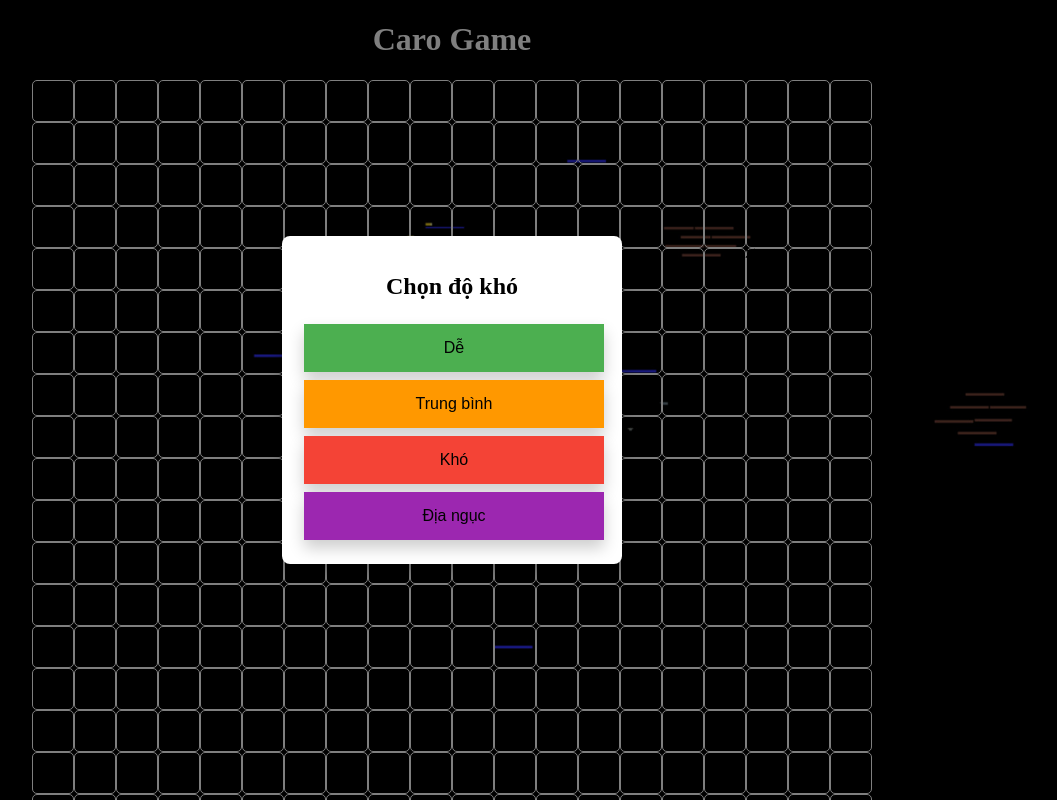
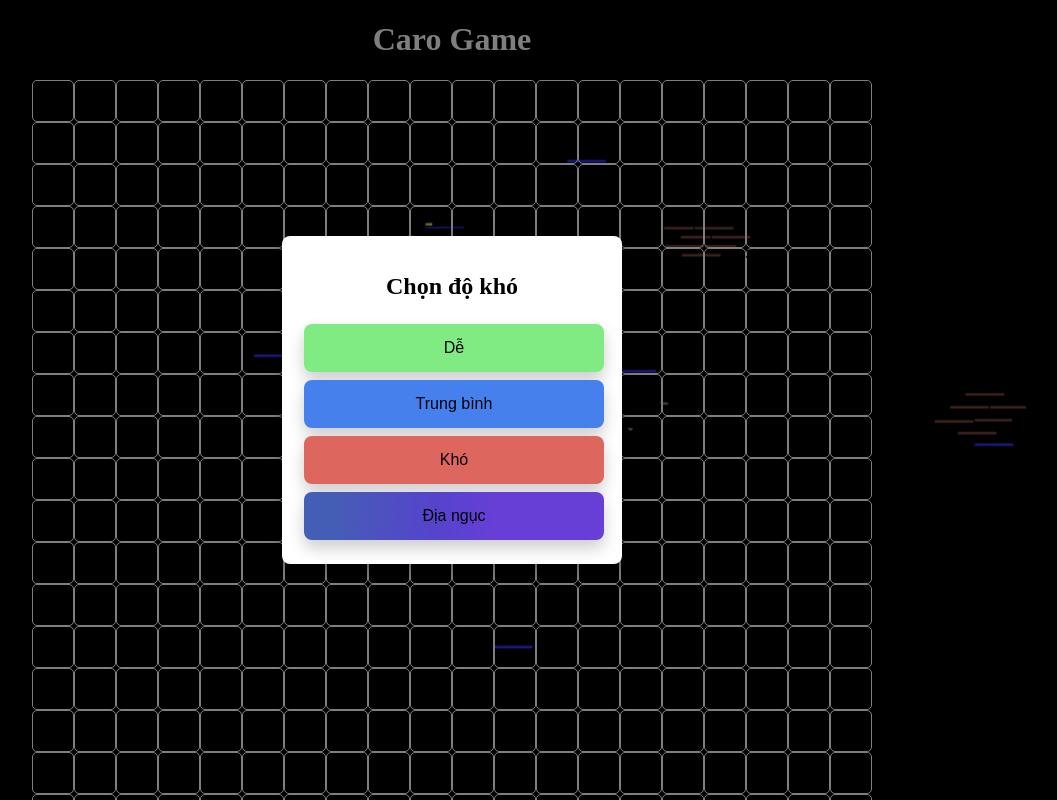
Before and after one commit to dungNHVhust/Project1_Caro-Chess, a Flask app: page /caro-comp in a window 1280 px wide. Shown: the whole page, without its empty margins (188-1245 px from the left). Run offline with Flask 3, Linux system fonts and the light colour scheme; some libraries are stand-ins or nearby versions.

Commit message:
Change Button

```diff
--- a/static/css/styles-caro.css
+++ b/static/css/styles-caro.css
@@ -162,6 +162,7 @@ body {
 
 /* Nút chọn độ khó */
 .btn-difficulty {
+    border-radius: 8px;
     border: none;
     color: white;
     padding: 15px 32px;
@@ -177,47 +178,48 @@ body {
 }
 
 #easy {
-    background-color: #4CAF50;
+    background-color: #80eb83;
 }
 
 #medium {
-    background-color: #FF9800;
+    background-color: #4580ec;
 }
 
 #hard {
-    background-color: #F44336;
+    background-color: #dd675f;
 }
 
 #hell {
-    background-color: #9C27B0;
+    background-image: linear-gradient(92.88deg, #455EB5 9.16%, #5643CC 43.89%, #673FD7 64.72%);
 }
 
 
 #easy:hover {
-    background-color: #45a049;
+    background-color: #14cf1d;
     color: rgb(255, 255, 255);
     border: 2px solid #4CAF52;
     transform: scale(1.1);
 }
 
 #medium:hover {
-    background-color: #FB8C00;
+    background-color: #018dff;
     color: rgb(255, 255, 255);
-    border: 2px solid #fa8d07;
+    border: 2px solid #2e81e0;
     transform: scale(1.1);
 }
 
 #hard:hover {
-    background-color: #D32F2F;
+    background-color: #f70606;
     color: rgb(255, 255, 255);
-    border: 2px solid #D32F2F;
+    border: 2px solid #e24040;
     transform: scale(1.1);
 }
 
 #hell:hover {
     background-color: #8E24AA;
+    box-shadow: rgba(80, 63, 205, 0.5) 0 1px 30px;
     color: rgb(255, 255, 255);
-    border: 2px solid #8E24AA;
+    border: 2px solid #d6b5df;
     transform: scale(1.1);
 
 }
```
